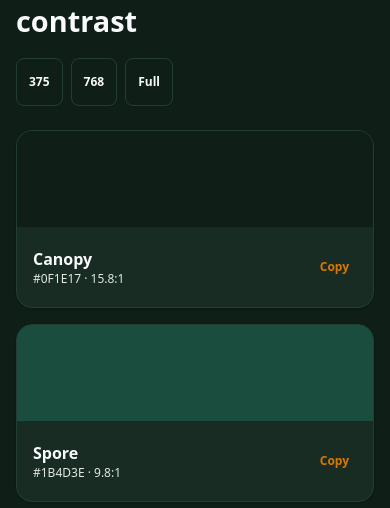
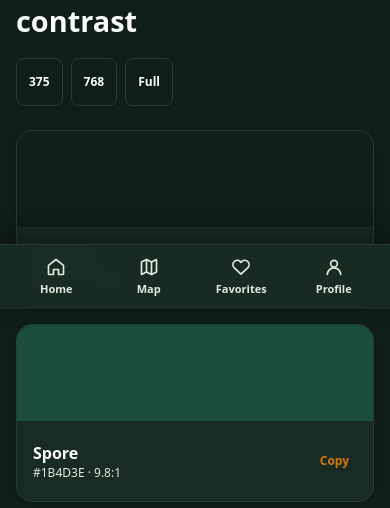
Before and after one commit to volodymyrrepalo/laravel-portfolio-demo, a Laravel app: page /styleguide in a window 390 px wide. Shown: the part 535-1043 px from the top of the page. Run offline with Laravel 12, Linux system fonts and the light colour scheme; style sheets or scripts are compiled from the project's sources.

Commit message:
Add mobile footer

```diff
--- /dev/null
+++ b/resources/views/components/mobile-navigation-footer.blade.php
@@ -0,0 +1,53 @@
+@props(['active' => null])
+
+@php
+    $items = [
+        ['key' => 'home', 'label' => 'Home', 'href' => url('/')],
+        ['key' => 'map', 'label' => 'Map', 'href' => '#navigation'],
+        ['key' => 'favorites', 'label' => 'Favorites', 'href' => '#cards'],
+        ['key' => 'profile', 'label' => 'Profile', 'href' => '#accessibility'],
+    ];
+@endphp
+
+<footer {{ $attributes->merge(['class' => 'fixed inset-x-0 bottom-0 z-40 border-t border-mist-border bg-mist/95 px-3 pt-2 pb-[max(0.5rem,env(safe-area-inset-bottom))] shadow-[0_-8px_24px_rgb(15_30_23_/_12%)] backdrop-blur md:hidden dark:border-canopy-border dark:bg-canopy-surface/95 dark:shadow-[0_-8px_24px_rgb(0_0_0_/_35%)]']) }}>
+    <nav aria-label="Mobile navigation" class="mx-auto grid max-w-md grid-cols-4 gap-1">
+        @foreach ($items as $item)
+            <a
+                href="{{ $item['href'] }}"
+                @if ($active === $item['key']) aria-current="page" @endif
+                @class([
+                    'ada-focus touch-target-inspect flex min-h-touch flex-col items-center justify-center gap-1 rounded-xl px-1 text-[0.6875rem] font-bold transition-colors',
+                    'bg-chanterelle/15 text-chanterelle-dark dark:bg-chanterelle/20 dark:text-chanterelle-light' => $active === $item['key'],
+                    'text-slate-muted hover:bg-mist-dark hover:text-spore dark:text-mist-dark dark:hover:bg-canopy-light dark:hover:text-offwhite' => $active !== $item['key'],
+                ])
+                @if ($item['key'] !== 'home') data-demo-navigation-target title="Demo target: {{ $item['label'] }}" @endif
+            >
+                @switch($item['key'])
+                    @case('home')
+                        <svg aria-hidden="true" class="size-5" fill="none" viewBox="0 0 24 24" stroke="currentColor" stroke-width="2">
+                            <path stroke-linecap="round" stroke-linejoin="round" d="m3 10 9-7 9 7v10a1 1 0 0 1-1 1h-5v-6H9v6H4a1 1 0 0 1-1-1V10Z" />
+                        </svg>
+                        @break
+                    @case('map')
+                        <svg aria-hidden="true" class="size-5" fill="none" viewBox="0 0 24 24" stroke="currentColor" stroke-width="2">
+                            <path stroke-linecap="round" stroke-linejoin="round" d="m9 18-6 3V6l6-3 6 3 6-3v15l-6 3-6-3Z" />
+                            <path stroke-linecap="round" stroke-linejoin="round" d="M9 3v15m6-12v15" />
+                        </svg>
+                        @break
+                    @case('favorites')
+                        <svg aria-hidden="true" class="size-5" fill="none" viewBox="0 0 24 24" stroke="currentColor" stroke-width="2">
+                            <path stroke-linecap="round" stroke-linejoin="round" d="M12 20.5 3.7 12.7A5.2 5.2 0 0 1 11 5.3L12 6.5l1-1.2a5.2 5.2 0 0 1 7.3 7.4L12 20.5Z" />
+                        </svg>
+                        @break
+                    @case('profile')
+                        <svg aria-hidden="true" class="size-5" fill="none" viewBox="0 0 24 24" stroke="currentColor" stroke-width="2">
+                            <circle cx="12" cy="8" r="4" />
+                            <path stroke-linecap="round" stroke-linejoin="round" d="M4 21a8 8 0 0 1 16 0" />
+                        </svg>
+                        @break
+                @endswitch
+                <span>{{ $item['label'] }}</span>
+            </a>
+        @endforeach
+    </nav>
+</footer>
--- a/resources/views/styleguide.blade.php
+++ b/resources/views/styleguide.blade.php
@@ -7,7 +7,7 @@
         @vite(['resources/css/app.css', 'resources/js/app.js'])
     </head>
     <body class="bg-mist font-sans text-slate-deep antialiased dark:bg-canopy dark:text-offwhite">
-        <main data-styleguide class="min-h-screen">
+        <main data-styleguide class="min-h-screen pb-[calc(5rem+env(safe-area-inset-bottom))] md:pb-0">
             <div class="sr-only" aria-live="polite" data-announcement></div>
 
             <header class="sticky top-0 z-30 border-b border-mist-border/80 bg-mist/95 backdrop-blur dark:border-canopy-border dark:bg-canopy/95">
@@ -168,5 +168,6 @@
 &lt;/article&gt;</code></pre></div>
             </dialog>
         </main>
+        <x-mobile-navigation-footer />
     </body>
 </html>
```
Also changed, not shown: tests/Feature/StyleguidePageTest.php (+5 -0 lines).
